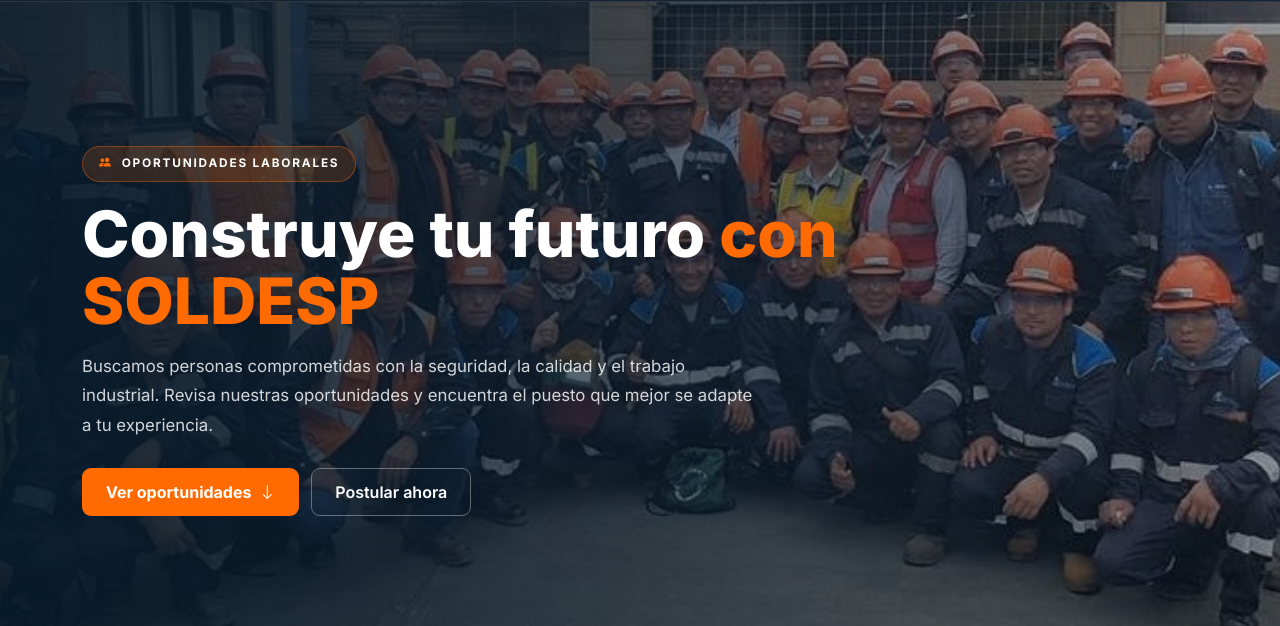
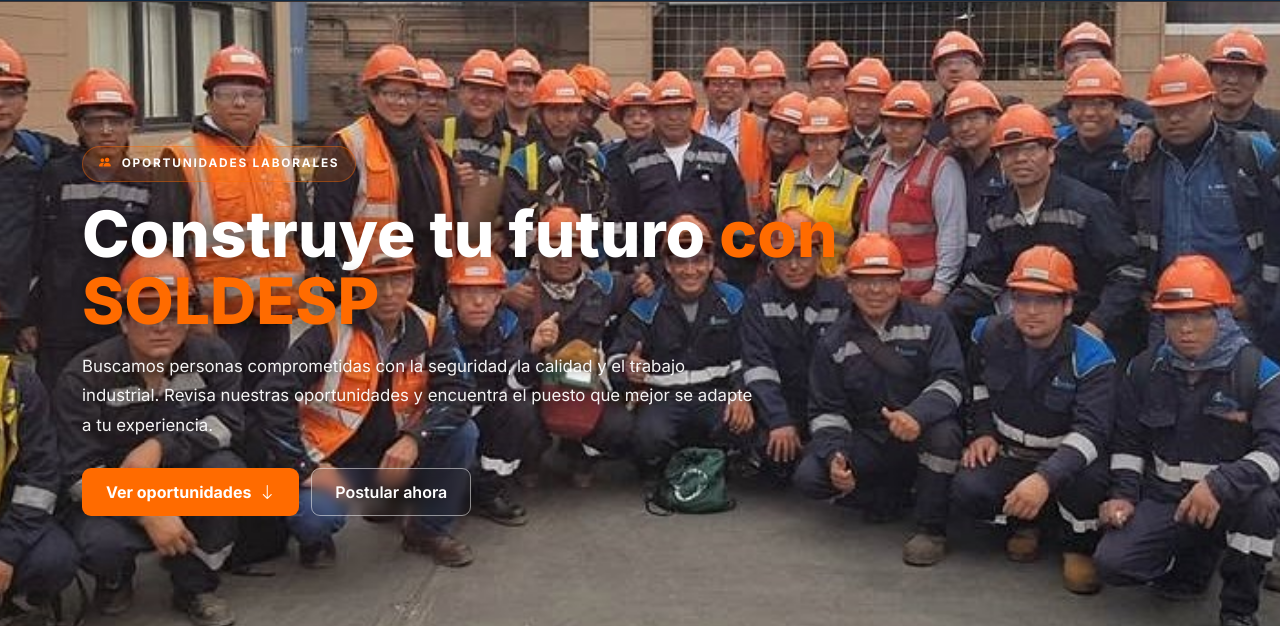
Before and after one commit to Steven45609/SOLDESP-12, a plain HTML site: page Trabajos.html in a window 1280 px wide. Shown: the part 89-715 px from the top of the page. Drawn offline with nearby package versions, Linux system fonts and the light colour scheme.

Commit message:
Hero de Trabajos identico al index.html

```diff
--- a/Trabajos.html
+++ b/Trabajos.html
@@ -27,7 +27,6 @@
         html{scroll-behavior:smooth;overflow-x:hidden}
         html,body{width:100%;overflow-x:hidden}
 
-        /* Fondo blanco para el resto de la página */
         body{
             font-family:'Inter',sans-serif;
             color:#1a1a2e;
@@ -219,17 +218,18 @@
             .dropdown-toggle { position: relative; overflow: hidden; }
         }
 
-        /* ===== HERO (AHORA SÍ CUBRE TODA LA PANTALLA) ===== */
+        /* ===== HERO (IDÉNTICO AL INDEX.HTML) ===== */
         .jobs-hero{
             position:relative;
-            min-height: 100vh; /* <--- ESTO HACE QUE CUBRA TODA LA PANTALLA */
+            min-height: 100vh;
             display:flex;
             align-items:center;
             overflow:hidden;
             background: transparent;
-            padding: 100px 0 60px; /* Ajuste para que el contenido no choque con el navbar */
+            padding: 120px 0 80px;
         }
-        /* Imagen de fondo */
+
+        /* La imagen de fondo sin capas oscuras */
         .jobs-hero::before {
             content: "";
             position: absolute;
@@ -240,13 +240,14 @@
             background-repeat: no-repeat;
             z-index: 1;
         }
-        /* Capa oscura para legibilidad */
-        .jobs-hero::after{
-            content:"";position:absolute;inset:0;
-            background:linear-gradient(90deg,rgba(5,26,44,.90) 0%,rgba(5,26,44,.65) 50%,rgba(5,26,44,.3) 100%);
-            z-index: 2;
+
+        /* Eliminamos la capa oscura (::after) */
+        .jobs-hero::after {
+            display: none;
         }
+
         .hero-content{position:relative;z-index:3;color:#fff;max-width:760px}
+
         .eyebrow{
             display:inline-flex;align-items:center;gap:9px;color:#fff;
             background:rgba(255,107,0,.16);border:1px solid rgba(255,107,0,.38);
@@ -254,15 +255,22 @@
             letter-spacing:1.8px;text-transform:uppercase;margin-bottom:18px;
         }
         .eyebrow i{color:var(--soldesp-orange)}
+
         .hero-content h1{
             font-size:clamp(2.2rem,5vw,4rem);line-height:1.05;
             font-weight:800;margin-bottom:18px;
+            /* Sombra para que el texto se lea sobre la foto */
+            text-shadow: 0 4px 20px rgba(0,0,0,0.6);
         }
         .hero-content h1 span{color:var(--soldesp-orange)}
+
         .hero-content p{
-            max-width:680px;color:rgba(255,255,255,.82);
+            max-width:680px;color:rgba(255,255,255,.95);
             font-size:1.05rem;line-height:1.75;margin-bottom:28px;
+            /* Sombra para el párrafo */
+            text-shadow: 0 2px 10px rgba(0,0,0,0.5);
         }
+
         .hero-actions{display:flex;gap:12px;flex-wrap:wrap}
         .btn-primary-soldesp{
             background:var(--soldesp-orange);color:#fff;border:0;
@@ -270,8 +278,9 @@
         }
         .btn-primary-soldesp:hover{background:#e85e00;color:#fff;transform:translateY(-2px)}
         .btn-outline-light-soldesp{
-            border:1px solid rgba(255,255,255,.35);color:#fff;
+            border:1px solid rgba(255,255,255,.5);color:#fff;
             padding:11px 23px;border-radius:9px;font-weight:600;transition:.25s;
+            backdrop-filter: blur(5px);
         }
         .btn-outline-light-soldesp:hover{background:#fff;color:var(--soldesp-blue)}
 
@@ -536,12 +545,10 @@
         @media(max-width:991px){
             .application-wrap{position:static;margin-top:25px}
             .process-line{display:none}
-            .jobs-hero::after { background: linear-gradient(180deg, rgba(5,26,44,.85) 0%, rgba(5,26,44,.6) 100%); }
         }
         @media(max-width:767px){
             .navbar-brand img{height:38px}
-            /* Ajuste para que en celular el Hero ocupe toda la pantalla pero el contenido no se desborde */
-            .jobs-hero{min-height: 100vh; padding: 90px 0 40px;}
+            .jobs-hero{min-height:100vh; padding:100px 0 60px;}
             .hero-content h1{font-size:2.35rem}
             .hero-content p{font-size:.9rem;line-height:1.65}
             .section{padding:50px 0}
@@ -555,7 +562,6 @@
             .application-card{padding:22px}
             .whatsapp-float{width:48px;height:48px;font-size:23px;right:16px;bottom:16px}
 
-            /* Ajuste de la imagen en celular para que se vean las caras */
             .jobs-hero::before { background-position: center 25%; }
         }
     </style>
```
